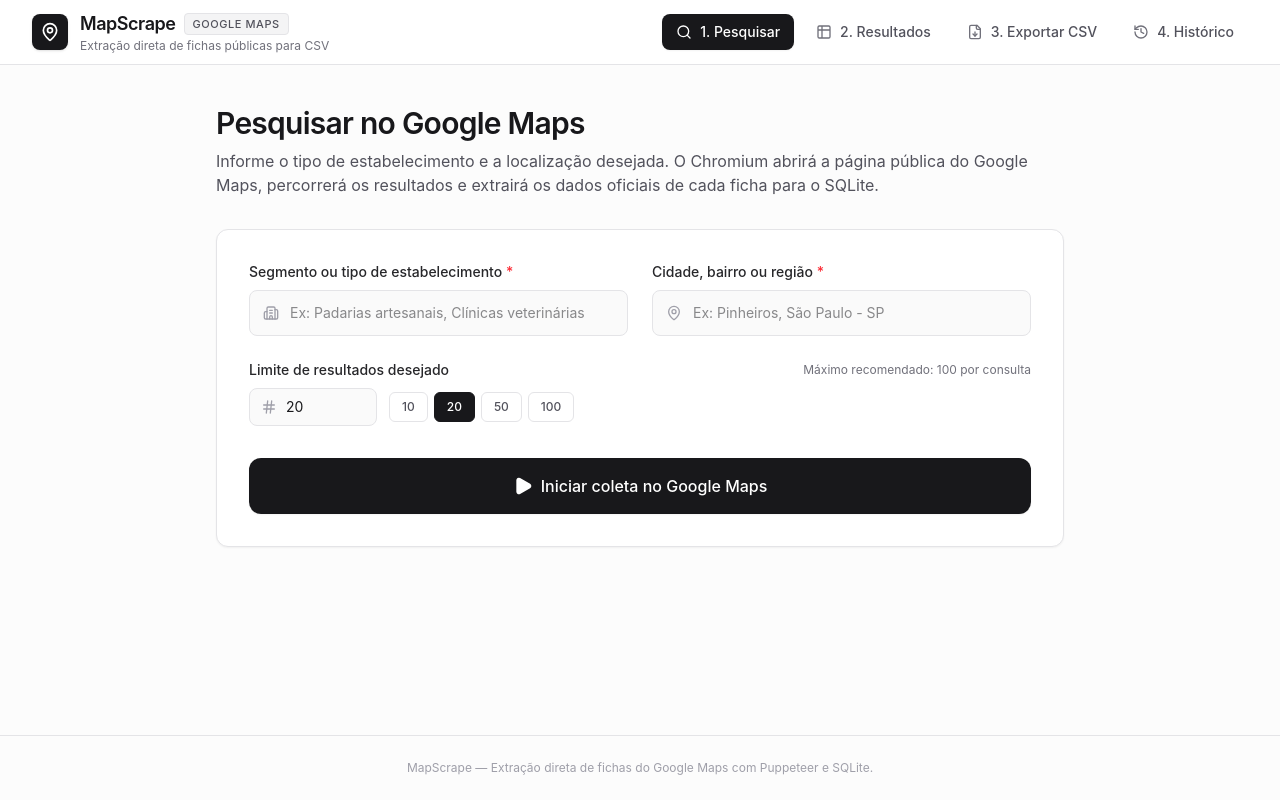
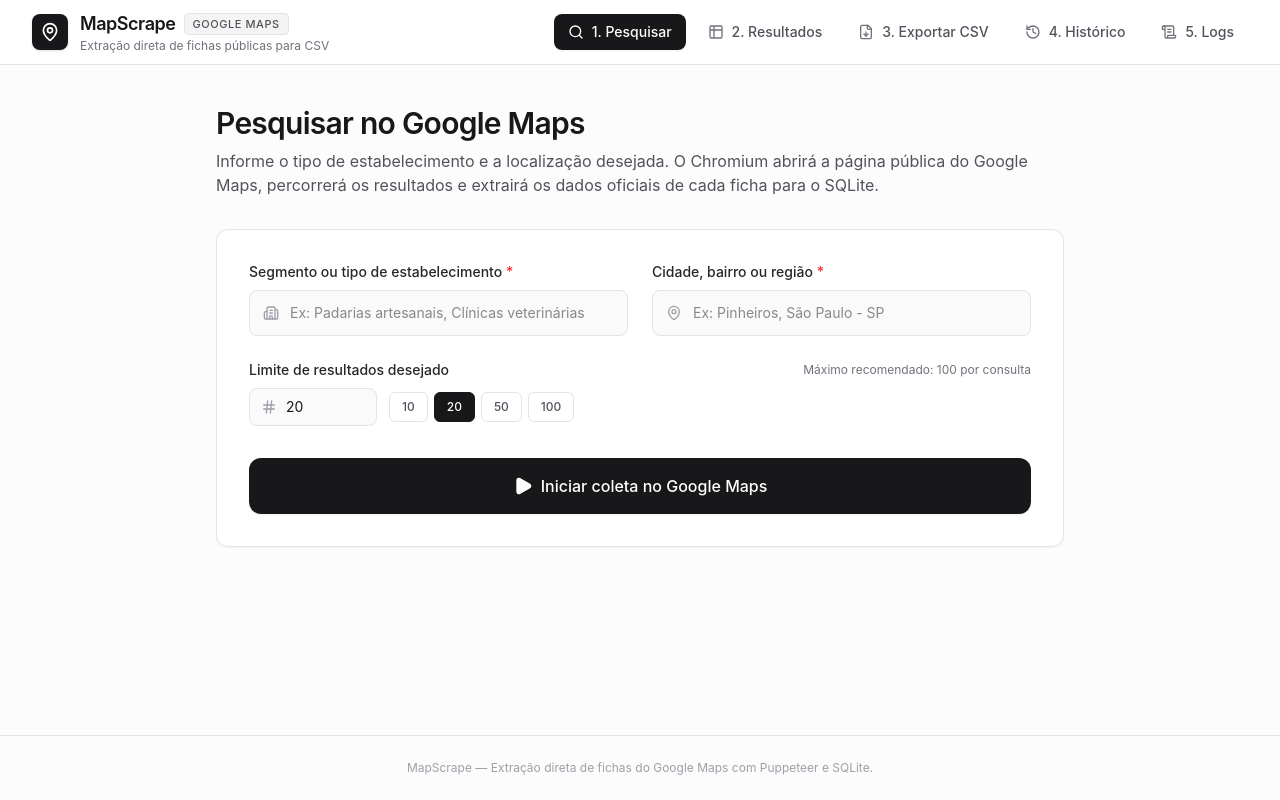
Before and after one commit to Tokenizaa/mapscrape-v2, a React (Vite) app: page / in a window 1280 px wide. Built offline with nearby package versions, Linux system fonts and the light colour scheme; no server answers.

Commit message:
Expose logs and audit screen in navigation

```diff
--- a/src/components/Navbar.tsx
+++ b/src/components/Navbar.tsx
@@ -44,6 +44,11 @@ export const Navbar: React.FC<NavbarProps> = ({
       id: 'history' as ScreenTab,
       label: '4. Histórico',
       icon: History,
+    },
+    {
+      id: 'logs' as ScreenTab,
+      label: '5. Logs',
+      icon: ScrollText,
     },
   ];
 
```
